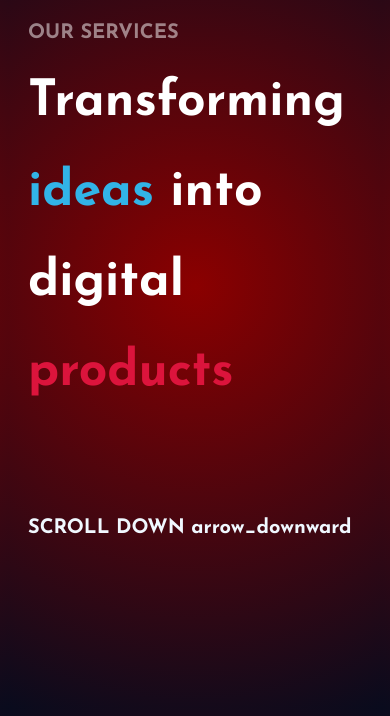
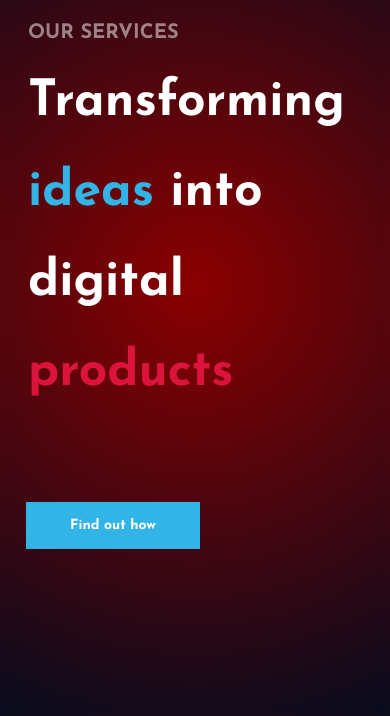
Before and after one commit to shameeri312/albertxos.github.io, a plain HTML site: page Portfolio/services.html in a window 390 px wide. Shown: the part 144-860 px from the top of the page. Drawn offline with Linux system fonts and the light colour scheme.

Commit message:
Add files via upload

```diff
--- a/Portfolio/responsive.css
+++ b/Portfolio/responsive.css
@@ -879,6 +879,10 @@
         text-decoration: none;
         background-color: black;
     }
+
+    .cake {
+        display: block;
+    }
 }
 
 /* //////////////////////////////////////////////////////////////////////////////////////////////////////////////////////////////////////////////////////// */
--- a/Portfolio/services.html
+++ b/Portfolio/services.html
@@ -55,19 +55,13 @@
             </h1>
             <br>
             <br>
-
         </div>
-        <div class="botons">
+        <div class="botons cake">
             <a class="button1" href="">Find out how</a>
 
         </div>
         <b><br><br><br></b>
-        <div class="scrol">
-            SCROLL DOWN
-            <span class="material-symbols-outlined">
-                arrow_downward
-            </span>
-        </div>
+
     </header>
 
 
```
